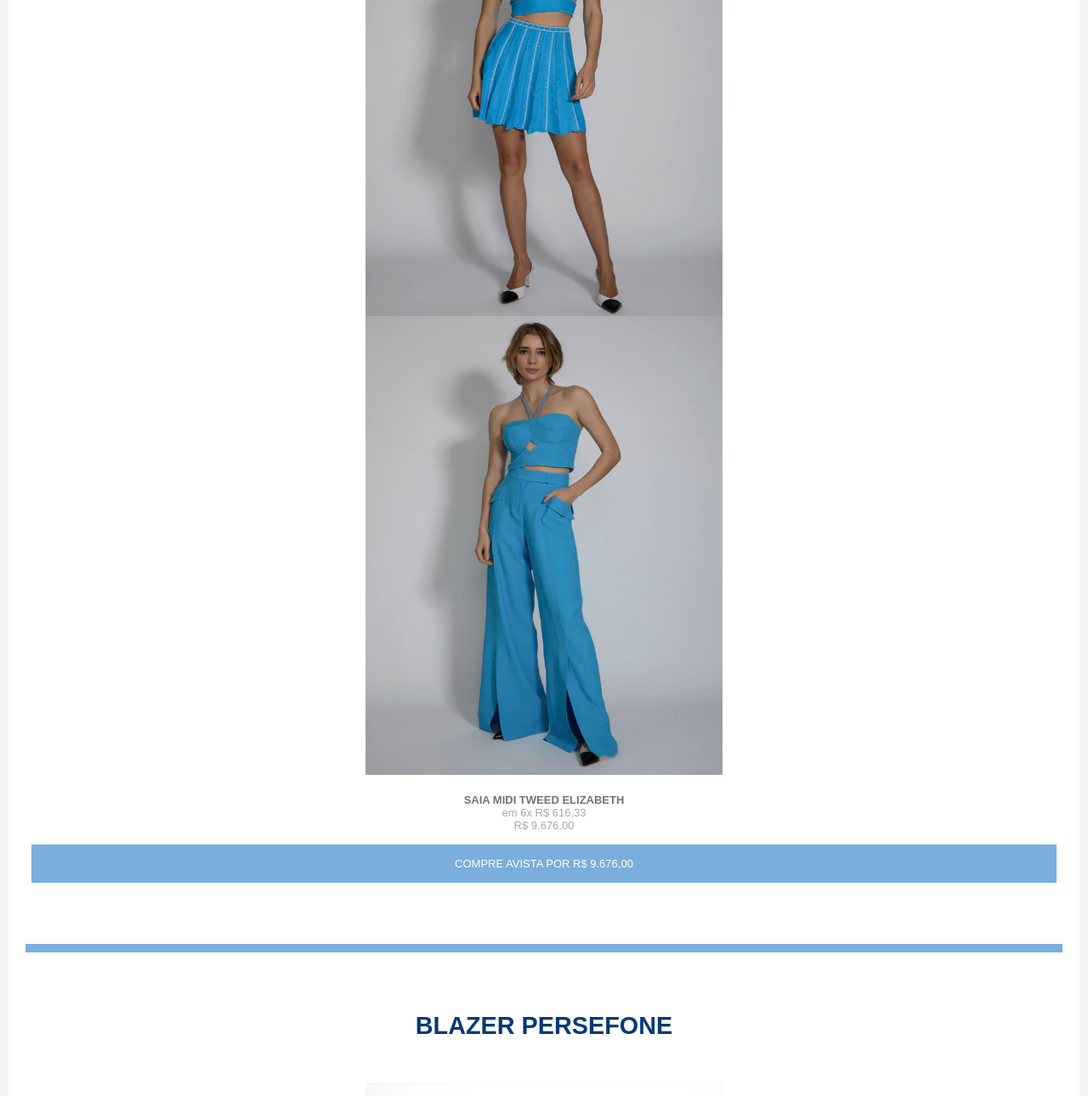
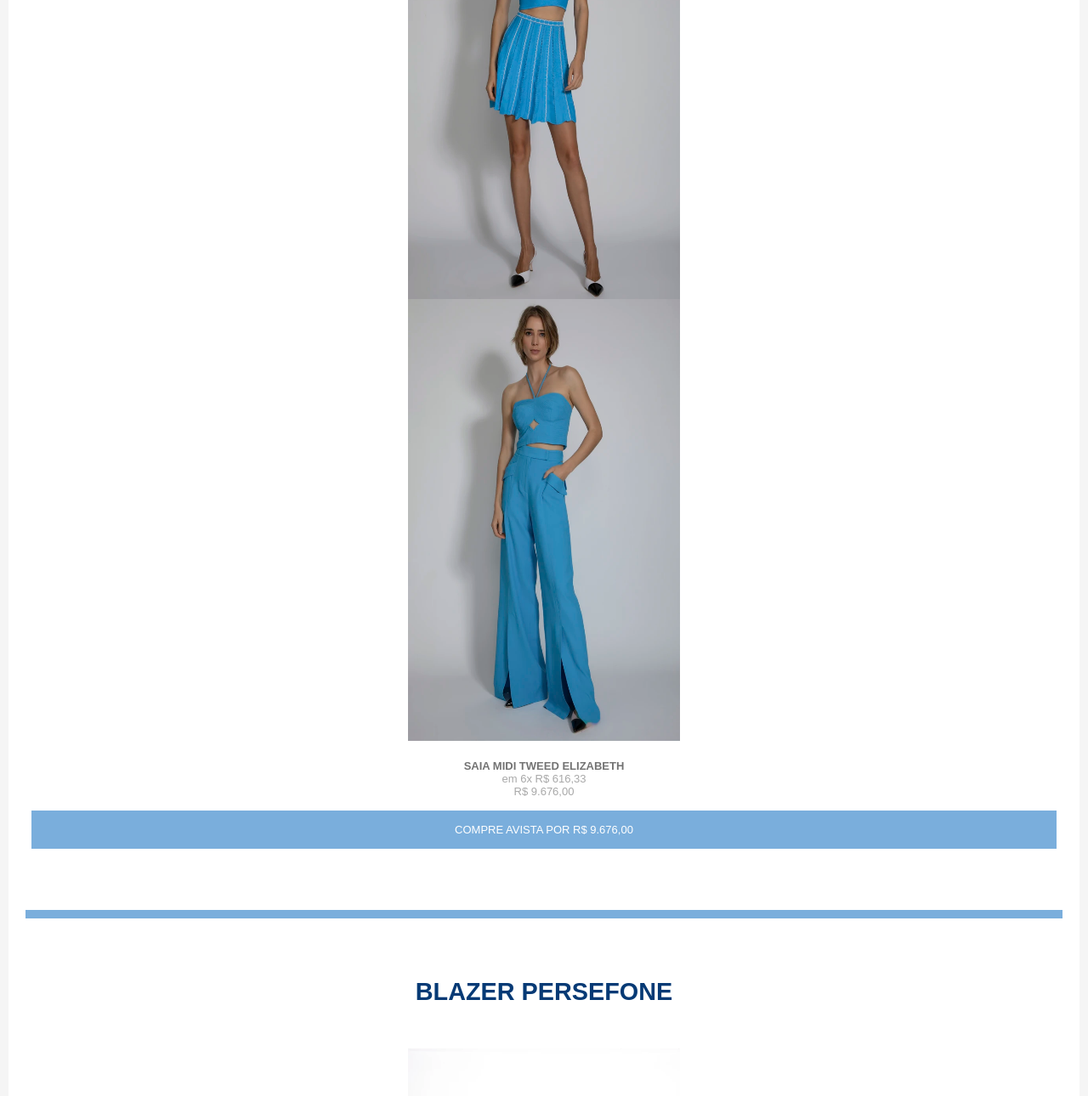
Before and after one commit to righaxouss/projeto-moda, a plain HTML site: page index.html in a window 1280 px wide. Shown: the part 813-2103 px from the top of the page at 85% size. Drawn offline with Linux system fonts and the light colour scheme.

Commit message:
Update style.css

```diff
--- a/style.css
+++ b/style.css
@@ -136,8 +136,8 @@ background-color: white;
 
 .imgmain > center > img{
 display: block;
-height: 540px;
-width: 420px;
+width: 320px;
+height: 520px;
 }
 
 .preco{
```
